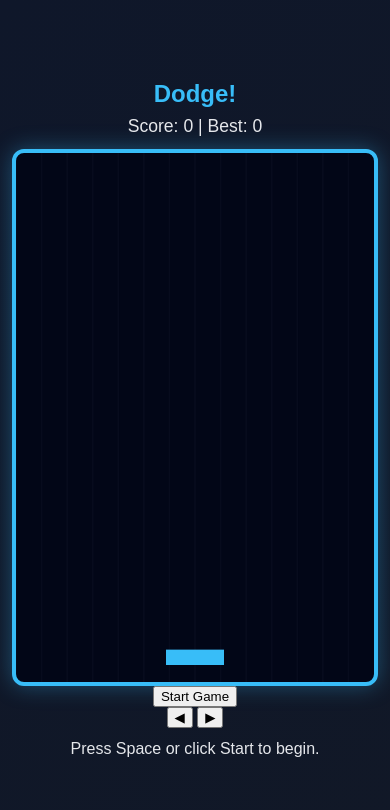
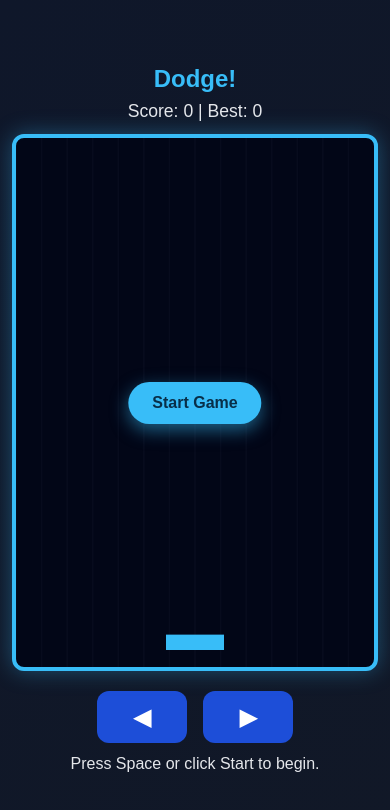
Before and after one commit to gaberngwenya-prog/Dodge-game, a plain HTML site: page index.html in a window 390 px wide. Drawn offline with Linux system fonts and the light colour scheme.

Commit message:
Add styling for start button and mobile controls

```diff
--- a/style.css
+++ b/style.css
@@ -13,9 +13,25 @@ body {
   text-align: center;
 }
 
-main { width: min(94vw, 460px); }
-h1 { margin: 0 0 8px; color: #38bdf8; }
-.hud p { margin: 0 0 12px; font-size: 1.1rem; }
+main {
+  width: min(94vw, 460px);
+}
+
+h1 {
+  margin: 0 0 8px;
+  color: #38bdf8;
+}
+
+.hud p {
+  margin: 0 0 12px;
+  font-size: 1.1rem;
+}
+
+.game-wrap {
+  position: relative;
+  display: inline-block;
+}
+
 canvas {
   display: block;
   width: 100%;
@@ -25,4 +41,43 @@ canvas {
   background: #020617;
   box-shadow: 0 0 22px rgba(56, 189, 248, 0.35);
 }
-#message { min-height: 24px; margin: 12px 0 0; }
+
+.start-button {
+  position: absolute;
+  left: 50%;
+  top: 50%;
+  transform: translate(-50%, -50%);
+  padding: 12px 24px;
+  border: none;
+  border-radius: 999px;
+  background: #38bdf8;
+  color: #082f49;
+  font-size: 1rem;
+  font-weight: 700;
+  cursor: pointer;
+  box-shadow: 0 6px 18px rgba(56, 189, 248, 0.5);
+}
+
+.controls {
+  display: flex;
+  justify-content: center;
+  gap: 16px;
+  margin-top: 16px;
+}
+
+.move-button {
+  width: 90px;
+  height: 52px;
+  border: none;
+  border-radius: 12px;
+  background: #1d4ed8;
+  color: white;
+  font-size: 1.4rem;
+  font-weight: 700;
+  cursor: pointer;
+}
+
+#message {
+  min-height: 24px;
+  margin: 12px 0 0;
+}
```
